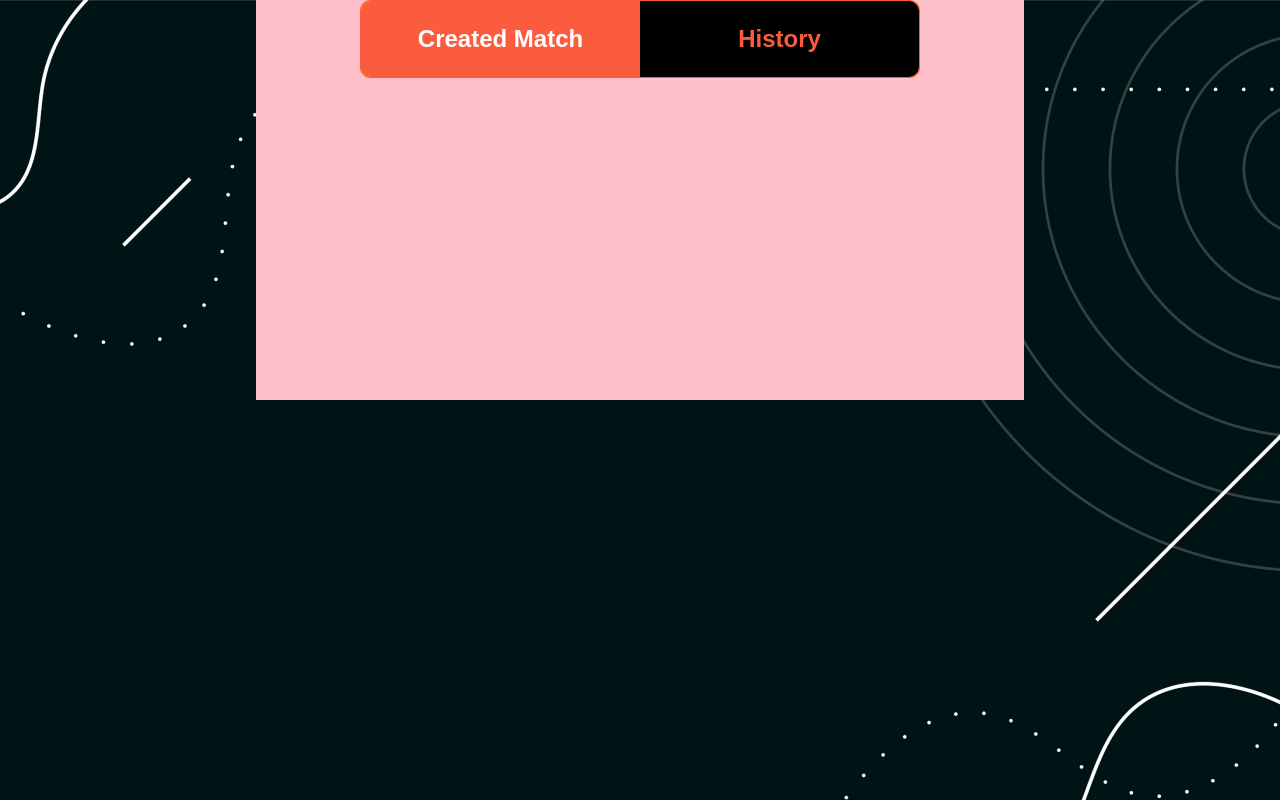
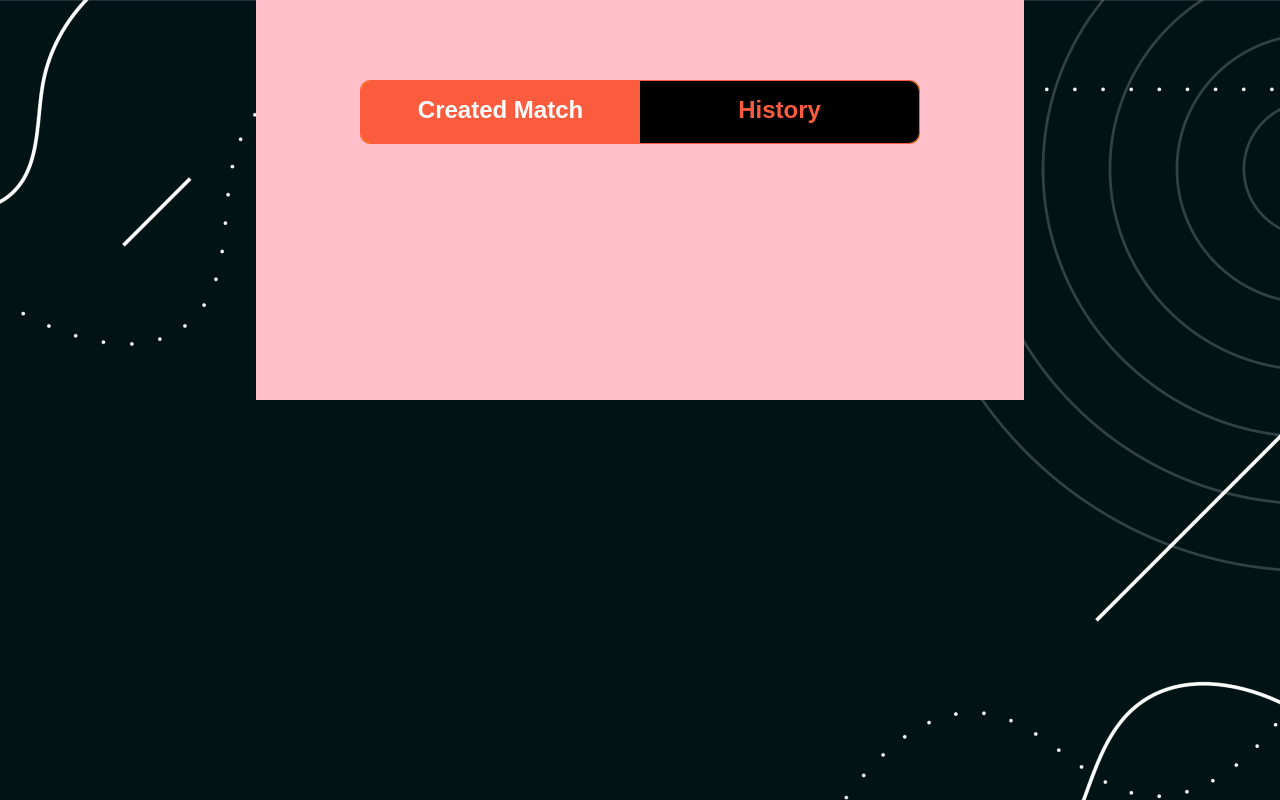
Before and after one commit to s3v3n-up/mvp, a Next.js app: page /userHistory in a window 1280 px wide. Built offline with nearby package versions, Linux system fonts and the light colour scheme.

Commit message:
fixed vertical scroll and container size for tab's cards

```diff
--- a/src/components/Tab.module.sass
+++ b/src/components/Tab.module.sass
@@ -7,9 +7,11 @@
     border-radius: 10px
 
 .titleContainer
+    margin-top: 10vh
     display: flex
     flex-direction: row
     justify-content: space-around
+    align-items: center
     font-family: sans-serif
     font-weight: bold
     background-color: orange
@@ -17,25 +19,31 @@
     border-radius: 10px
     font-size: 1.5em
     border: solid 1px #fc5c3e
+    height: 8vh
+
+.tabContent
+    height: 75vh
+    width: 43vw
+    display: flexbox
+    flex-direction: column
+    overflow-x: hidden
+    overflow-y: scroll
 
 .createTab
     color: white
     background-color: #fc5c3e
+    height: 100%
     width: 50%
     text-align: center
     border-radius: 10px 0 0 10px
+    margin: auto
+    line-height: 10px
 
 .historyTab
     color: #fc5c3e
     background-color: black
+    height: 100%
     width: 50%
     text-align: center
     border-radius: 0 10px 10px 0
-
-.scrolling-wrapper
-    overflow-x: hidden
-    overflow-y: scroll
-    white-space: nowrap
-
-.Card
-    display: inline-block
+    line-height: 10px
```
